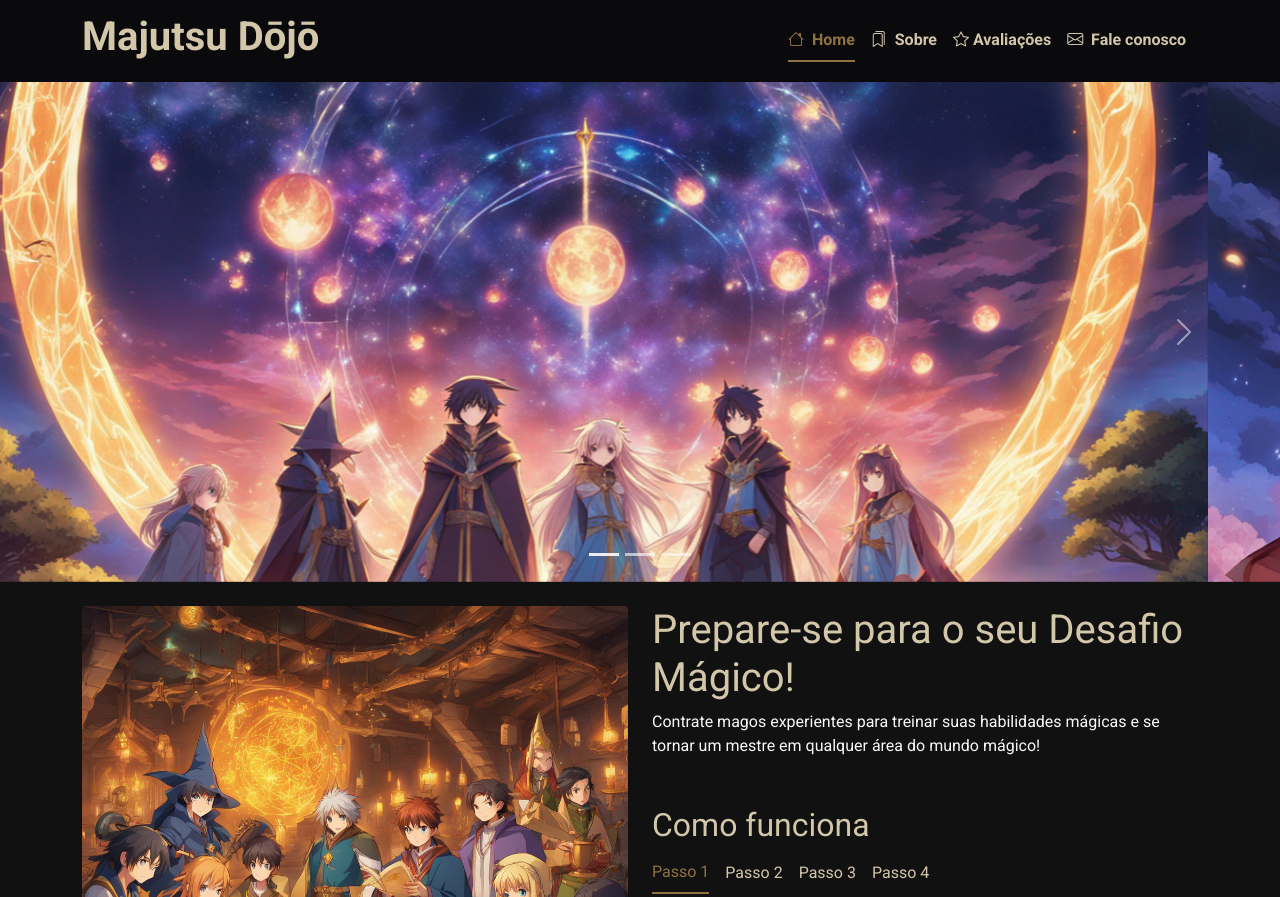
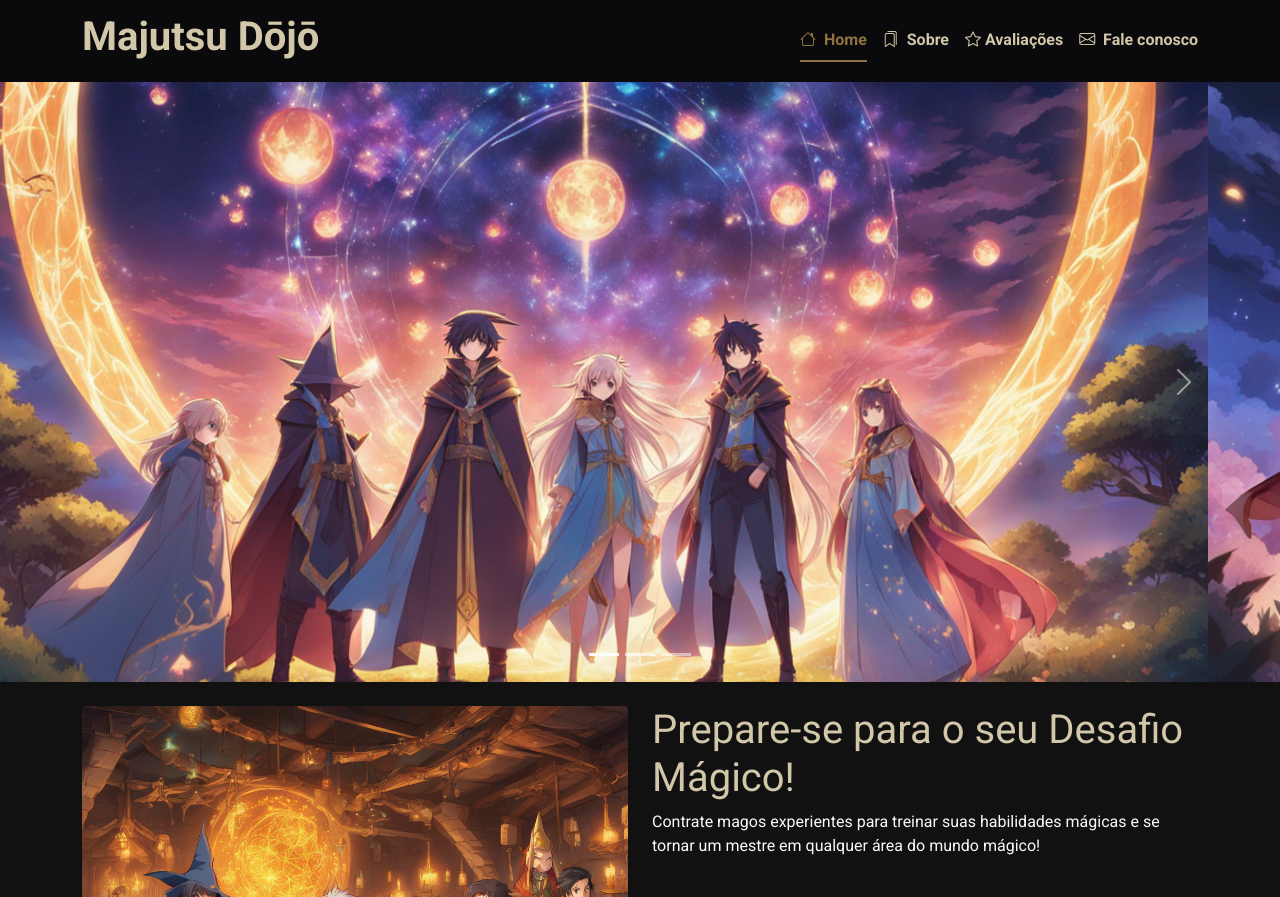
Before and after one commit to tauanecustodio/majutsu-dojo, a plain HTML site: page index.html in a window 1280 px wide. Shown: the top 897 px of the page. Drawn offline with nearby package versions, Linux system fonts and the light colour scheme.

Commit message:
fix: resolve bugs in appearance

```diff
--- a/assets/js/main.js
+++ b/assets/js/main.js
@@ -70,3 +70,11 @@ const mages = [
       img: "Haruka1.jpg"
     }
 ];
+
+document.addEventListener('click', function (event) {
+  const navCollapse = document.querySelector('.navbar-collapse');
+  if (navCollapse.classList.contains('show') && !event.target.closest('.navbar-toggler')) {
+    const bsCollapse = new bootstrap.Collapse(navCollapse, { toggle: false });
+    bsCollapse.hide();
+  }
+});
--- a/assets/style/main.css
+++ b/assets/style/main.css
@@ -21,6 +21,7 @@ body {
 .nav .nav-link,
 .navbar-toggler,
 .navbar-toggler:focus {
+  background-color: transparent;
   color: var(--secondary-color);
   box-shadow: none;
 }
@@ -53,9 +54,9 @@ body {
 /* ==================================== main ==================================== */
 
 .carousel .img {
-  max-height: 500px;
+  max-height: 600px;
   object-fit: cover;
-  object-position: top;
+  object-position: center;
 }
 
 h1, h2 {
--- a/index.html
+++ b/index.html
@@ -27,6 +27,8 @@
     <header class="header navbar-expand-lg sticky-top">
       <div class="container">
         <nav class="navbar">
+          <div class="container-fluid p-0">
+
             <a class="navbar-brand" href="#">
               <h1 class="display-6 fw-bold">Majutsu Dōjō</h1>
             </a>
@@ -35,8 +37,8 @@
               <i class="bi bi-list"></i>
             </button>
 
-            <ul class="nav navbar-collapse collapse" id="menu-navigation">
-              <div class="container-fluid d-lg-flex justify-content-end">
+            <div class="collapse navbar-collapse justify-content-end" id="menu-navigation">
+              <ul class="navbar-nav nav">
                 <li class="nav-item me-3 fw-bold">
                   <a class="nav-link px-0 active" href="#">
                     <i class="bi bi-house me-1"></i> Home
@@ -57,8 +59,11 @@
                   <i class="bi bi-envelope me-1"></i> Fale conosco
                   </a>
                 </li>
+              </ul>
+
             </div>
-            </ul>
+
+          </div>
         </nav>
       </div>
     </header>
```
Lines whose indentation alone changed are shown as unchanged.
